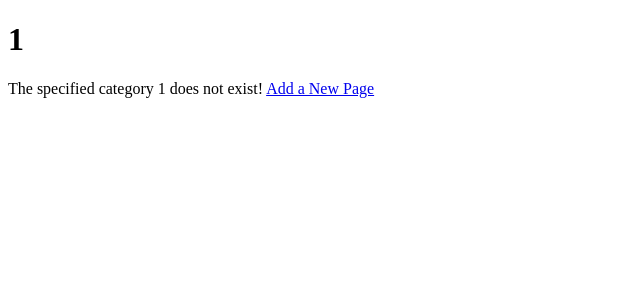
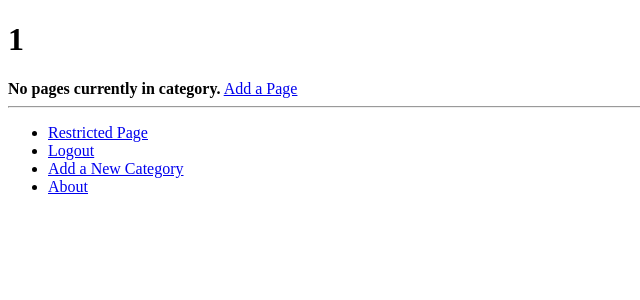
Before and after one commit to StevenWoo/django-tango, a Django app: page /rango/category/1/ in a window 1280 px wide. Shown: the top 300 px of the page, without its empty margins (0-640 px from the left). Run offline with Django 3.2, Linux system fonts and the light colour scheme; the visitor is signed in with stand-in values (Sample User, id 1); data that the repository does not hold is empty.

Commit message:
9.3 complete

```diff
--- /dev/null
+++ b/tango_with_django_project/templates/rango/base.html
@@ -0,0 +1,30 @@
+<!DOCTYPE html>
+
+<html>
+    <head>
+        <title>Rango - {% block title %}How to Tango with Django!{% endblock %}</title>
+    </head>
+
+    <body>
+        <div>
+            {% block body_block %}{% endblock %}
+        </div>
+
+        <hr />
+
+        <div>
+            <ul>
+            {% if user.is_authenticated %}
+                <li><a href="/rango/restricted/">Restricted Page</a></li>
+                <li><a href="/rango/logout/">Logout</a></li>
+                <li><a href="/rango/add_category/">Add a New Category</a></li>
+            {% else %}
+                <li><a href="/rango/register/">Register Here</a></li>
+                <li><a href="/rango/login/">Login</a></li>
+            {% endif %}
+
+                <li><a href="/rango/about/">About</a></li>
+            </ul>
+        </div>
+    </body>
+</html>
--- a/tango_with_django_project/templates/rango/category.html
+++ b/tango_with_django_project/templates/rango/category.html
@@ -1,12 +1,10 @@
-<!DOCTYPE html>
-<html>
-    <head>
-        <title>Rango</title>
-    </head>
+{% extends 'rango/base.html' %}
 
-    <body>
+{% block title %}{{ category_name }}{% endblock %}
+
+{% block body_block %}
     <h1>{{ category_name }}</h1>
-        {% if category %}
+
     {% if pages %}
     <ul>
         {% for page in pages %}
@@ -16,11 +14,9 @@
     {% else %}
         <strong>No pages currently in category.</strong>
     {% endif %}
-        {% else %}
-            The specified category {{ category_name }} does not exist!
+
+    {% if user.is_authenticated %}
+       <a href="/rango/category/{{category_name_url}}/add_page/">Add a Page</a>
     {% endif %}
-  			{% if user.is_authenticated %}
-          <a href="/rango/category/{{ category_name_url }}/add_page">Add a New Page</a>
-        {% endif %}
-    </body>
-</html>
+
+{% endblock %}
```
Lines whose indentation alone changed are shown as unchanged.
